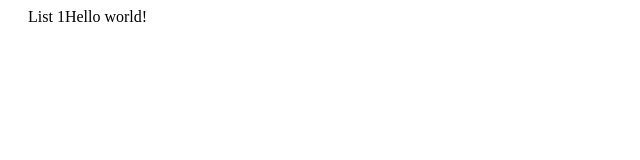
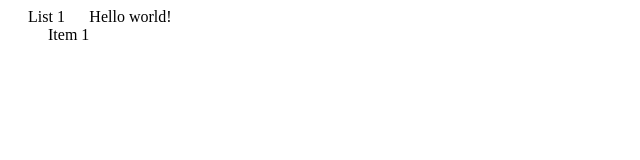
Before and after one commit to Lothering0/pro-context-test-2021, a Vue app: page / in a window 1280 px wide. Shown: the top 160 px of the page, without its empty margins (0-640 px from the left). Built offline with nearby package versions, Linux system fonts and the light colour scheme.

Commit message:
Created Item component

```diff
--- /dev/null
+++ b/src/components/Item.vue
@@ -0,0 +1,17 @@
+<template>
+  <li>
+    {{item.title}}
+  </li>
+</template>
+
+<script>
+export default {
+  name: 'Item',
+  props: {
+    item: Object
+  }
+}
+</script>
+
+<style>
+</style>
--- a/src/components/LeftPanel.vue
+++ b/src/components/LeftPanel.vue
@@ -1,21 +1,27 @@
 <template>
   <ul>
     <li
-      v-for="list in lists"
-      :key="list.name"
+      v-for="{title, items} in lists"
+      :key="title"
     >
-      {{list.title}}
+      {{title}}
+      <Item
+        v-for="item in items"
+        :item="item"
+        :key="item.title"
+      />
     </li>
   </ul>
 </template>
 
 <script>
 import { mapState } from 'vuex'
+import Item from '@/components/Item'
 
 export default {
   name: 'LeftPanel',
-  mounted() {
-    console.log(this.$store)
+  components: {
+    Item
   },
   computed: mapState({
     lists: state => state.lists
```
